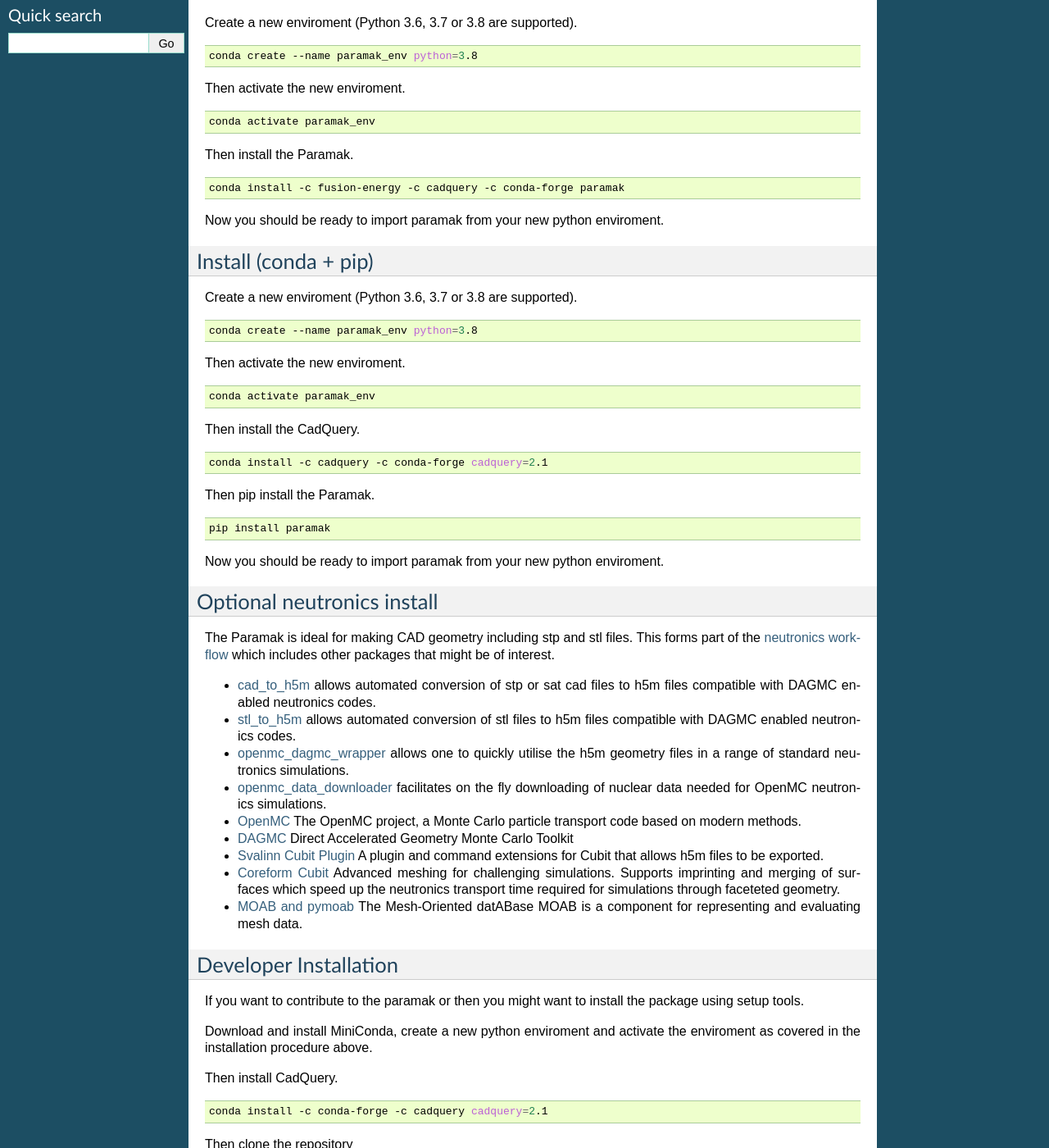
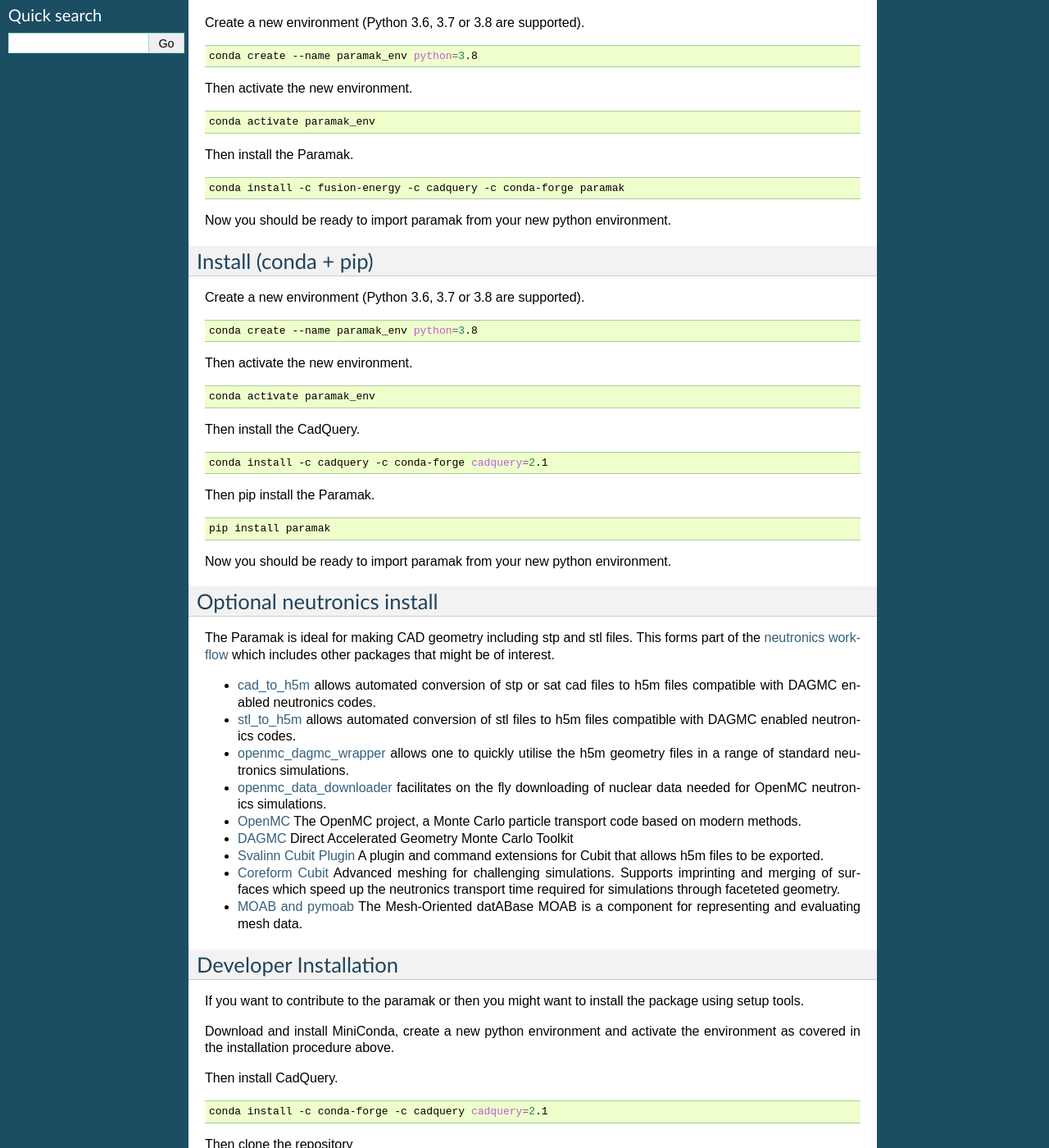
Before and after one commit to fusion-energy/paramak, a Sphinx documentation site: the page built from docs/source/install.rst, in a window 1280 px wide and 1400 px high, scrolled down 356 px. Shown: the whole window at 82% size. Built offline with Sphinx 7.4.7, drawn with Linux system fonts in a browser that asks for light colours; some of the changed text lies outside the part shown.

Commit message:
fixed typos

```diff
--- a/docs/source/conf.py
+++ b/docs/source/conf.py
@@ -22,7 +22,6 @@
 # -- Project information -----------------------------------------------------
 
 project = "Paramak"
-copyright = "2020-2021, UKAEA and Paramak contributors"
 author = "Paramak contributors"
 
 # The short X.Y version
--- a/docs/source/paramak.install.rst
+++ b/docs/source/install.rst
@@ -21,14 +21,14 @@
 
 This is the recommended method.
 
-Create a new enviroment (Python 3.6, 3.7 or 3.8 are supported).
+Create a new environment (Python 3.6, 3.7 or 3.8 are supported).
 
 .. code-block:: bash
 
    conda create --name paramak_env python=3.8
 
 
-Then activate the new enviroment.
+Then activate the new environment.
 
 .. code-block:: bash
 
@@ -41,20 +41,20 @@
 
    conda install -c fusion-energy -c cadquery -c conda-forge paramak
 
-Now you should be ready to import paramak from your new python enviroment.
+Now you should be ready to import paramak from your new python environment.
 
 
 Install (conda + pip)
 ---------------------
 
-Create a new enviroment (Python 3.6, 3.7 or 3.8 are supported).
+Create a new environment (Python 3.6, 3.7 or 3.8 are supported).
 
 .. code-block:: bash
 
    conda create --name paramak_env python=3.8
 
 
-Then activate the new enviroment.
+Then activate the new environment.
 
 .. code-block:: bash
 
@@ -73,7 +73,7 @@
 
    pip install paramak
 
-Now you should be ready to import paramak from your new python enviroment.
+Now you should be ready to import paramak from your new python environment.
 
 
 Optional neutronics install
@@ -108,8 +108,8 @@
 If you want to contribute to the paramak or then you might want to install the
 package using setup tools.
 
-Download and install MiniConda, create a new python enviroment and activate the
-enviroment as covered in the installation procedure above.
+Download and install MiniConda, create a new python environment and activate the
+environment as covered in the installation procedure above.
 
 Then install CadQuery.
 
@@ -172,4 +172,4 @@
 You may also want to make use of the
 `--volume <https://docs.docker.com/storage/volumes/>`_
 flag when running Docker so that you can retrieve files from the Docker
-enviroment to your base system.
+environment to your base system.
--- a/docs/source/paramak.reactor.rst
+++ b/docs/source/reactor.rst
@@ -2,7 +2,7 @@
 Reactor() class
 ===============
 
-The Reactor() class allows Shapes() to be grouped together and joinly operated
+The Reactor() class allows Shapes() to be grouped together and jointly operated
 on.
 
 Reactor()
--- a/docs/source/tests.rst
+++ b/docs/source/tests.rst
@@ -24,8 +24,8 @@
 
 Continuing the theme of automation we also have automated distribution updates.
 The distribution is performed by `PyPI <https://pypi.org/>`_ and this is kept
-upto date using Github Actions
+up to date using Github Actions
 `(upload python package) <https://github.com/ukaea/paramak/actions?query=workflow%3A%22Upload+Python+Package%22>`_
 which trigger on every merge to the main branch.
 
-There are also plans for a continiously updated Dockerhub image in the pipeline.
+There are also plans for a continuously updated Dockerhub image in the pipeline.
--- a/docs/source/paramak.utils.rst
+++ b/docs/source/utils.rst
@@ -2,7 +2,7 @@
 Utils functions
 ===============
 
-Utility functions povide useful functions that are used by both the Shape()
+Utility functions provides useful functions that are used by both the Shape()
 class and the Reactor class. They can also be used directly.
 
 utils
```
Also changed, not shown: docs/source/index.rst (+8 -8 lines), docs/source/parametric_components.rst (renamed from docs/source/paramak.parametric_components.rst), docs/source/parametric_reactors.rst (renamed from docs/source/paramak.parametric_reactors.rst), docs/source/parametric_shapes.rst (renamed from docs/source/paramak.parametric_shapes.rst), docs/source/shape.rst (renamed from docs/source/paramak.shape.rst).
